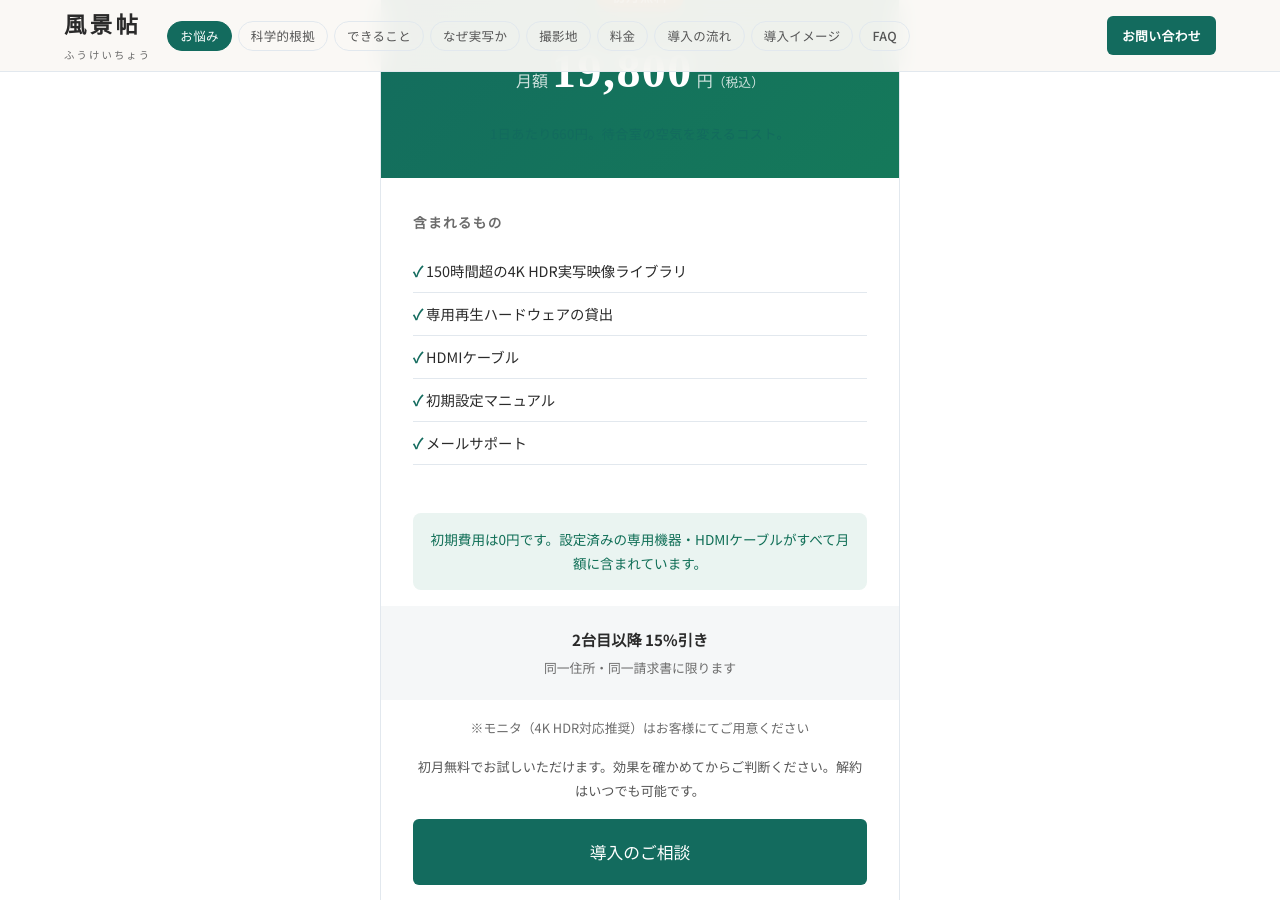
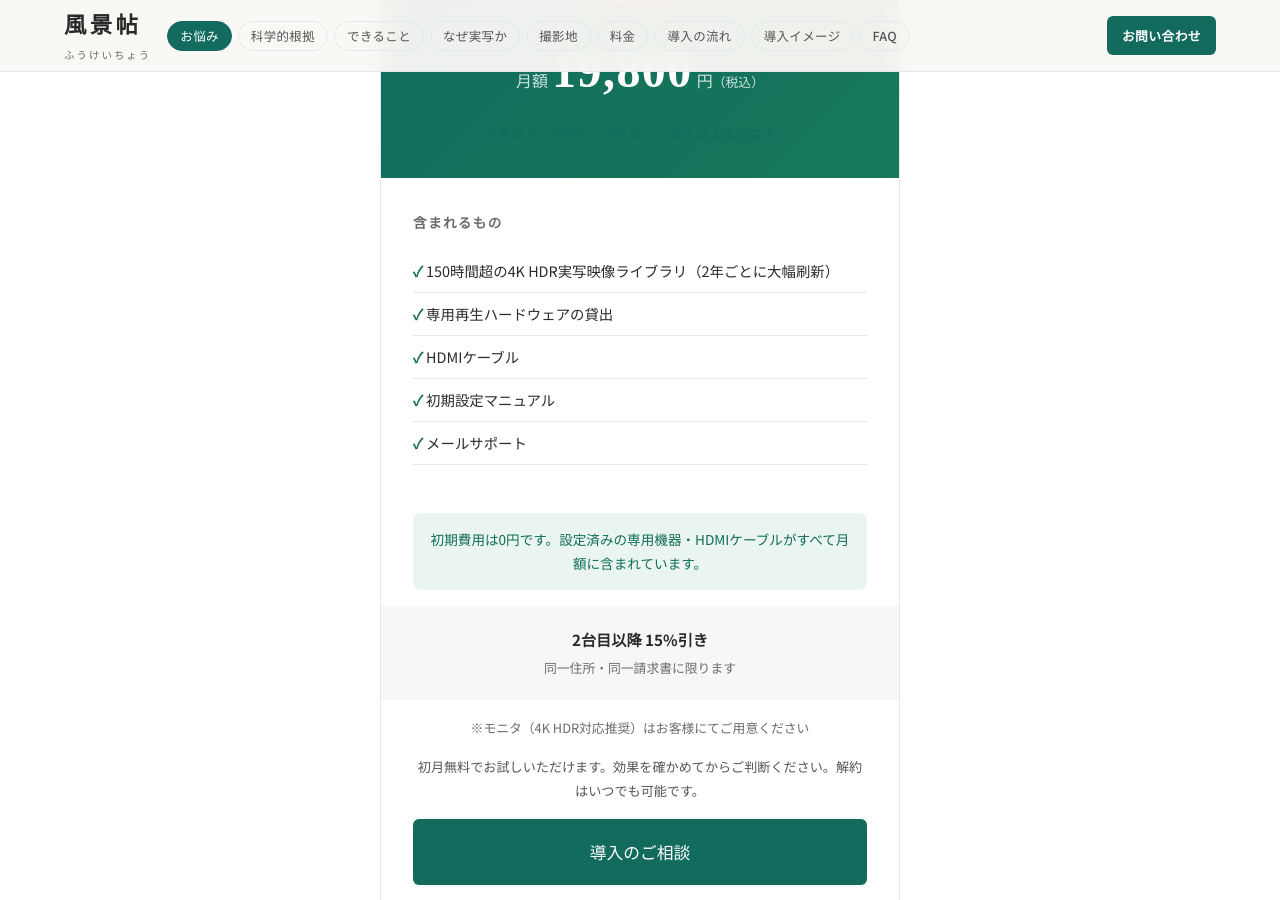
Before and after one commit to dr836gnypeq-ctrl/fukeichou-site, a Jekyll site: the page built from index.html, in a window 1280 px wide and 900 px high, scrolled down 7189 px. Built offline with Jekyll 4.4.1, drawn with Linux system fonts in a browser that asks for light colours; nearby versions of some CDN libraries.

Commit message:
Add renewal cycle to price includes list

```diff
--- a/index.html
+++ b/index.html
@@ -326,7 +326,7 @@ description: 待合室のモニターに何を流すか迷っていませんか
 <div class="pricing-includes">
 <h4>含まれるもの</h4>
 <ul>
-<li>150時間超の4K HDR実写映像ライブラリ</li>
+<li>150時間超の4K HDR実写映像ライブラリ（2年ごとに大幅刷新）</li>
 <li>専用再生ハードウェアの貸出</li>
 <li>HDMIケーブル</li>
 <li>初期設定マニュアル</li>
```
